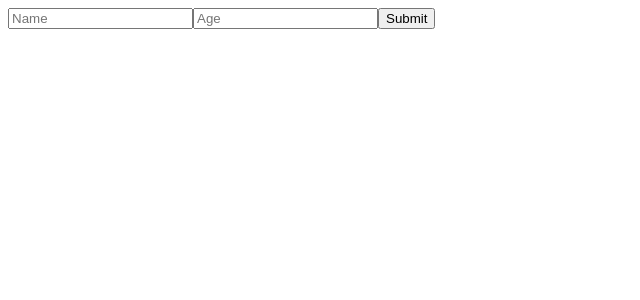
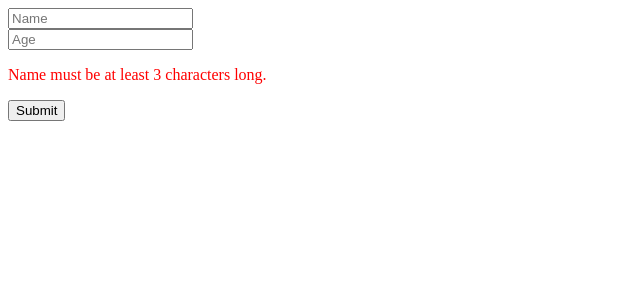
Before and after one commit to kumar-shivraj/react-design-patterns, a React (Vite) app: page / in a window 1280 px wide. Shown: the top 300 px of the page, without its empty margins (0-640 px from the left). Built offline with nearby package versions, Linux system fonts and the light colour scheme.

Commit message:
controlled-uncoltrolled: implement controlled form

```diff
--- a/src/App.jsx
+++ b/src/App.jsx
@@ -5,7 +5,8 @@
 // import DeleteProduct from "./views/products/DeleteProduct";
 // import ViewProduct from "./views/products/ViewProduct";
 
-import UnControlledForm from "./components/controlled-uncontrolled/unControlled/UnControlledForm";
+// import UnControlledForm from "./components/controlled-uncontrolled/unControlled/UnControlledForm";
+import ControlledForm from "./components/controlled-uncontrolled/controlled/ControlledForm";
 
 // import Login from "./views/auth/Login";
 // import Register from "./views/auth/Register";
@@ -196,7 +197,8 @@ function App() {
 
   return (
     <>
-      <UnControlledForm />
+      {/* <UnControlledForm /> */}
+      <ControlledForm />
     </>
   );
 }
--- /dev/null
+++ b/src/components/controlled-uncontrolled/controlled/ControlledForm.jsx
@@ -0,0 +1,81 @@
+import { useEffect, useState } from "react";
+
+const ControlledForm = () => {
+  const [formData, setFormData] = useState({
+    name: "",
+    age: "",
+  });
+
+  const [error, setError] = useState("");
+
+  const handleChange = (e) => {
+    const { name, value } = e.target;
+
+    // Normalize age input to keep it numeric
+    const updatedValue = name === "age" ? Number(value) : value;
+
+    setFormData((prev) => ({
+      ...prev,
+      [name]: updatedValue,
+    }));
+  };
+
+  const validateForm = () => {
+    if (formData.name.trim().length < 3) {
+      return "Name must be at least 3 characters long.";
+    }
+    if (formData.age < 18 || isNaN(formData.age)) {
+      return "Age must be a number and at least 18.";
+    }
+    return "";
+  };
+
+  useEffect(() => {
+    const validationMessage = validateForm();
+    setError(validationMessage);
+  }, [formData]);
+
+  const handleSubmit = (e) => {
+    e.preventDefault();
+
+    const validationMessage = validateForm();
+    if (validationMessage) {
+      setError(validationMessage);
+      return;
+    }
+
+    // Submit logic
+    console.log("Submitted:", formData);
+    setError(""); // Clear error on successful submit
+  };
+
+  return (
+    <form onSubmit={handleSubmit} noValidate>
+      <div>
+        <input
+          name="name"
+          type="text"
+          placeholder="Name"
+          value={formData.name}
+          onChange={handleChange}
+        />
+      </div>
+
+      <div>
+        <input
+          name="age"
+          type="number"
+          placeholder="Age"
+          value={formData.age}
+          onChange={handleChange}
+        />
+      </div>
+
+      {error && <p style={{ color: "red" }}>{error}</p>}
+
+      <button type="submit">Submit</button>
+    </form>
+  );
+};
+
+export default ControlledForm;
```
